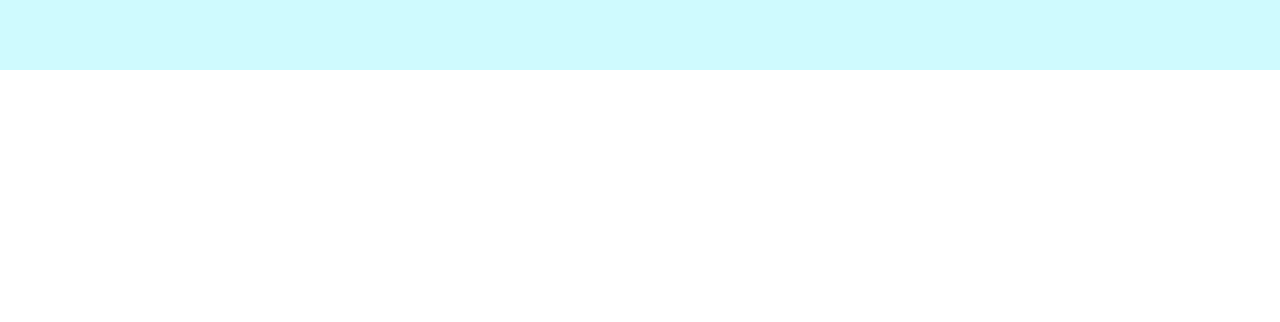
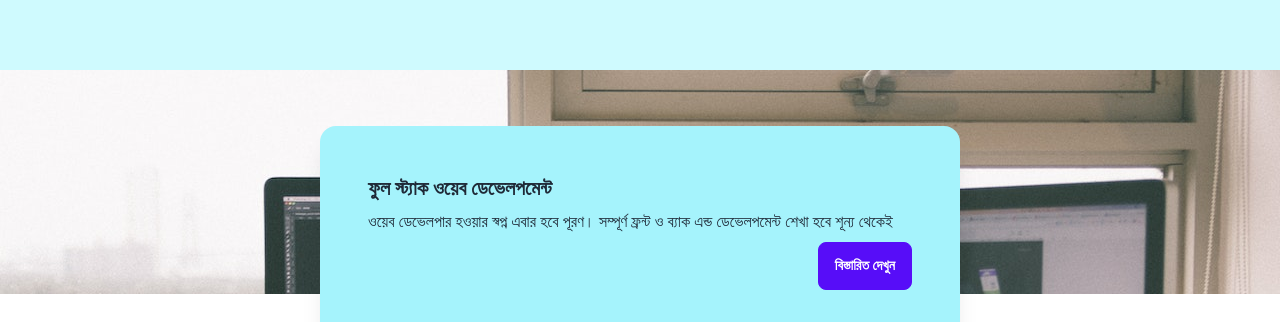
Before and after one commit to rakibulhasan933/incrative-care-assinment, a React (Create React App) app: page / in a window 1280 px wide. Shown: the part 1486-1808 px from the top of the page. Before the commit the page ends 1556 px from the top, so only its background shows below. Built offline with nearby package versions, Linux system fonts and the light colour scheme.

Commit message:
[ADD] development card

```diff
--- a/src/App.js
+++ b/src/App.js
@@ -1,4 +1,5 @@
 import CatagoryCarsoul from "./components/CatagoryCarsoul";
+import DevelopmentCard from "./components/DevelopmentCard";
 import Header from "./components/Header";
 import Navbar from "./components/Navbar";
 
@@ -9,6 +10,7 @@ function App() {
       <Navbar />
       <Header />
       <CatagoryCarsoul />
+      <DevelopmentCard />
     </div>
   );
 }
--- /dev/null
+++ b/src/components/DevelopmentCard.js
@@ -0,0 +1,21 @@
+import React from 'react';
+import developmentImg from '../img/pexels-tranmautritam-251225.jpg';
+
+const DevelopmentCard = () => {
+	return (
+		<div style={{ background: `url(${developmentImg})` }}
+			className='flex items-center justify-center py-14'>
+			<div className="p-4 shadow-xl card w-1/2 mb-[-100px] bg-cyan-200">
+				<div className="card-body">
+					<h2 className="card-title">ফুল স্ট্যাক ওয়েব ডেভেলপমেন্ট</h2>
+					<p>ওয়েব ডেভেলপার হওয়ার স্বপ্ন এবার হবে পূরণ। সম্পূর্ণ ফ্রন্ট ও ব্যাক এন্ড ডেভেলপমেন্ট শেখা হবে শূন্য থেকেই</p>
+					<div className="justify-end card-actions">
+						<button className="btn btn-primary">বিস্তারিত দেখুন</button>
+					</div>
+				</div>
+			</div>
+		</div>
+	);
+};
+
+export default DevelopmentCard;
```
Also changed, not shown: src/img/pexels-tranmautritam-251225.jpg (added).
